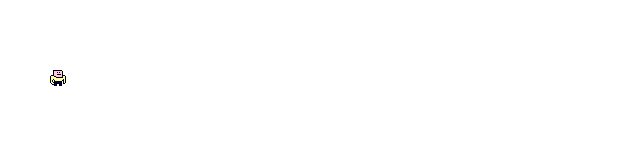
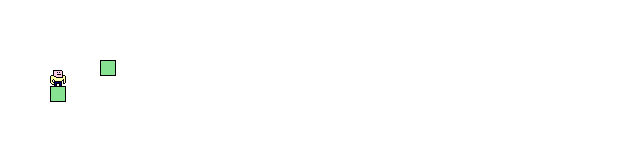
Before and after one commit to nicnys-8/Game, a plain HTML site: page index.html in a window 1280 px wide. Shown: the full height of the page, 0-640 px from the left. Drawn offline with nearby package versions, Linux system fonts and the light colour scheme.

Commit message:
Sprites are now separate from in-game object

```diff
--- a/index.html
+++ b/index.html
@@ -12,9 +12,10 @@
     <script src="http://code.jquery.com/jquery-latest.min.js"></script>
 
     <script src="js/game_object.js"></script>
+    <script src="js/controller.js"></script>
+    <script src="js/sprite.js"></script>
     <script src="js/block.js"></script>
     <script src="js/guy.js"></script>
-    <script src="js/controller.js"></script>
 
     <!-- Behaviors -->
     <script src="js/behaviors/moving.js"></script>
@@ -22,6 +23,7 @@
     <script src="js/behaviors/renderable.js"></script>
 
     <script>
+
     var canvas = document.getElementById("view");
     var ctx = canvas.getContext("2d");
 
@@ -30,8 +32,8 @@
     var gameState = {objects: []};
     var sprites = [];
 
-    var sprite, block;
-/*
+    var sprite, block, block2;
+
     block = createBlock(ctx);
     block.x = 50;
     block.y = 86;
@@ -41,7 +43,7 @@
     block2.x = 100;
     block2.y = 60;
     sprites.push(block2);
-*/
+
     guy = createGuy(ctx);
     guy.x = 50;
     guy.y = 50;
--- a/js/behaviors/platform.js
+++ b/js/behaviors/platform.js
@@ -1,4 +1,5 @@
 /**
+Behavior describing a platform character
  */
 var Platform = function() {
     var behavior = {};
--- a/js/behaviors/renderable.js
+++ b/js/behaviors/renderable.js
@@ -1,6 +1,6 @@
 
 /**
-Describes the behavior of a moving object
+Describes the behavior of a renderable object
 @param imgPath The path to the image file to use for the sprite
 */
 var Renderable = function() {
@@ -9,38 +9,13 @@ var Renderable = function() {
     //================================
     // Private functions and variables
     //================================
-    var ownCanvas, img, width = 16, height = 16;
-
-    console.log("@TODO: Reuse the same canvas for all sprites of the same type");
-    ownCanvas = ownCanvas || document.createElement("canvas");
-    console.log("@TODO: Make width and height variable.");
-    ownCanvas.width = width;
-    ownCanvas.height = height;
-    img = new Image();
 
     /**
      Render the sprite
      @param ctx The Context2d object in which to render the sprite
      */
      function render() {
-        var sX = 0, sY = 0,
-        sWidth = width, sHeight = height,
-        x = -width / 2, y = -height / 2;
-
-        ctx.save();
-        ctx.translate(this.x, this.y);
-        ctx.scale(this.scale.x, this.scale.y);
-        ctx.rotate(this.rotation);
-        ctx.globalAlpha = this.alpha;
-
-        ctx.drawImage(
-            ownCanvas,
-            sX, sY,
-            sWidth, sHeight,
-            x, y,
-            width, height
-            );
-        ctx.restore();
+        this.sprite.render(ctx, this.x, this.y, this.scale, this.rotation, this.alpha);
     };
 
     /**
@@ -59,9 +34,8 @@ var Renderable = function() {
     behavior.name = "sprite";
 
     behavior.properties = {
-        setImage: setImage,
         render: render,
-
+        sprite: null,
         imageSpeed: 1,
         rotation: 0,
         scale: {x: 1, y: 1},
--- a/js/block.js
+++ b/js/block.js
@@ -1,13 +1,11 @@
 /**
+A solid block
  */
 function createBlock(ctx) {
-    var block = new GameObject(ctx, "img/block.png");
+    var block = new GameObject(ctx);
 
-    //==============
-    // Add behaviors
-    //==============
-    block.addBehavior(Sprite);
-    block.setImage("img/block.png");
+    block.addBehavior(Renderable);
+    block.sprite = createSprite("img/block.png");
 
     return block;
 }
--- a/js/guy.js
+++ b/js/guy.js
@@ -1,7 +1,7 @@
 /**
  */
 function createGuy(ctx) {
-    var guy = new GameObject(ctx, "img/guy.png");
+    var guy = new GameObject(ctx);
 
     //================================
     // Private functions and variables
@@ -15,7 +15,7 @@ function createGuy(ctx) {
     guy.addBehavior(Platform);
     guy.vAcceleration = 0.4;
 
-    guy.setImage("img/guy.png");
+    guy.sprite = createSprite("img/guy.png");
 
     //========================
     // Behavior tick functions
--- /dev/null
+++ b/js/sprite.js
@@ -0,0 +1,43 @@
+skam = true;
+/**
+A sprite that can be rendered on screen
+*/
+function createSprite(imgPath) {
+    var sprite = {};
+    var img, width = 16, height = 16;
+
+    sprite.canvas = document.createElement("canvas");
+    sprite.canvas.width = width;
+    sprite.canvas.height = height;
+
+    img = new Image();
+    img.src = imgPath;
+    img.onload = function() {
+        sprite.canvas.getContext("2d").drawImage(img, 0, 0);
+    };
+
+    sprite.render = function(ctx, x, y, scale, rotation, alpha) {
+        if (skam) {
+            skam = false;
+        }
+        var sX = 0, sY = 0,
+        sWidth = width, sHeight = height,
+        cornerX = -width / 2, cornerY = -height / 2;
+
+        ctx.save();
+        ctx.translate(x, y);
+        ctx.scale(scale.x, scale.y);
+        ctx.rotate(rotation);
+        ctx.globalAlpha = alpha;
+        ctx.drawImage(
+            sprite.canvas,
+            sX, sY,
+            sWidth, sHeight,
+            cornerX, cornerY,
+            width, height
+            );
+        ctx.restore();
+    };
+
+    return sprite;
+}
```
